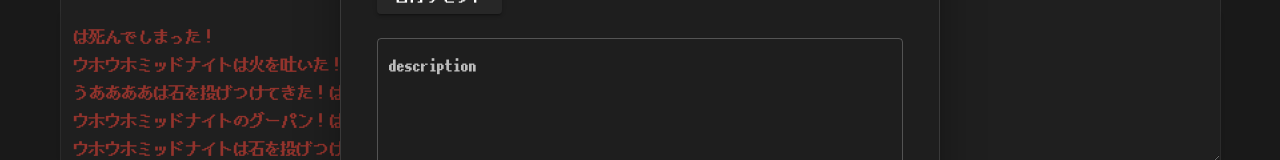
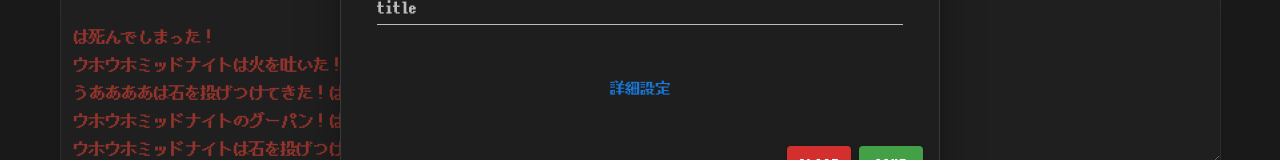
Before and after one commit to SystemEngineeringTeam/HackU-vol.1, a Nuxt app in the folder nuxt/: page / in a window 1280 px wide. Both pictures are taken after a click on the button 1232 px from the left and 752 px from the top of the page. Shown: the part 352-512 px from the top of the page. Built offline with nearby package versions, Linux system fonts and the light colour scheme; no server answers.

Commit message:
タスク作成画面の詳細ボタンを実装した

```diff
--- a/nuxt/components/postDialog.vue
+++ b/nuxt/components/postDialog.vue
@@ -34,6 +34,25 @@
                 ></v-text-field>
               </v-col>
               <v-col cols="12">
+                <v-btn
+                  v-if="!detailPicker"
+                  @click="detailPicker = true"
+                  block
+                  text
+                  color="primary"
+                  >詳細設定</v-btn
+                >
+                <v-btn
+                  v-if="detailPicker"
+                  @click="detailPicker = false"
+                  block
+                  text
+                  color="primary"
+                  >詳細設定を閉じる</v-btn
+                >
+              </v-col>
+              <div v-if="detailPicker">
+                <v-col cols="12">
                   <DeadlinePicker />
                 </v-col>
                 <v-col cols="12">
@@ -55,6 +74,7 @@
                     persistent-hint
                   ></v-select>
                 </v-col>
+              </div>
             </v-row>
           </v-container>
         </v-card-text>
@@ -81,6 +101,7 @@ export default {
   data: () => ({
     postDialogBool: false,
     required: (value) => !!value || 'please input title',
+    detailPicker: false,
   }),
 
   methods: {
```
Lines whose indentation alone changed are shown as unchanged.
